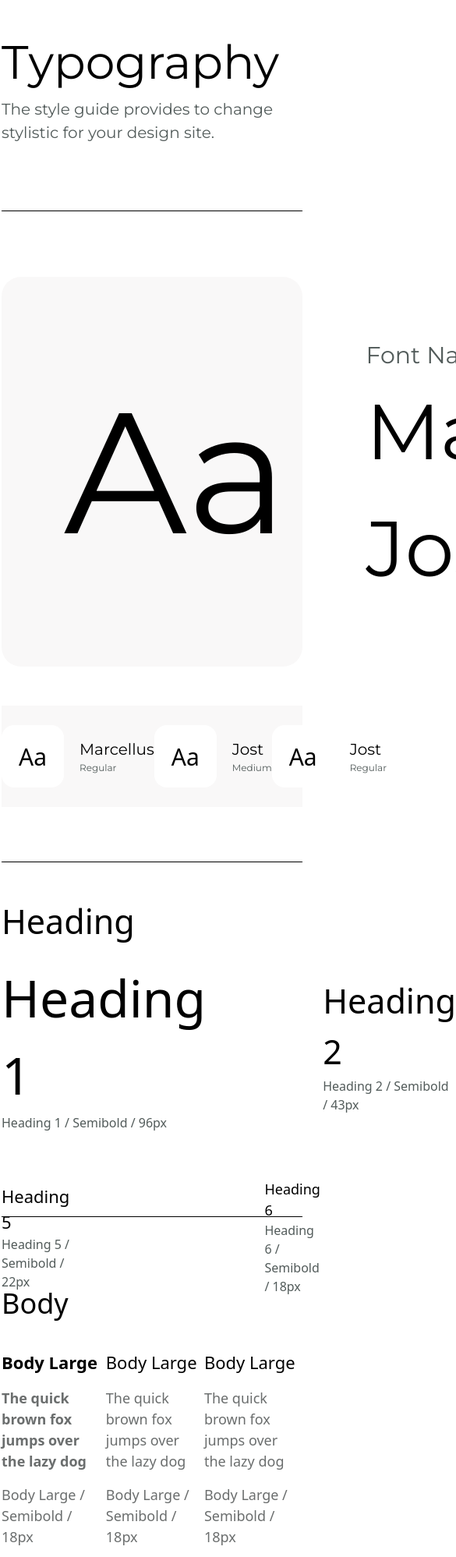
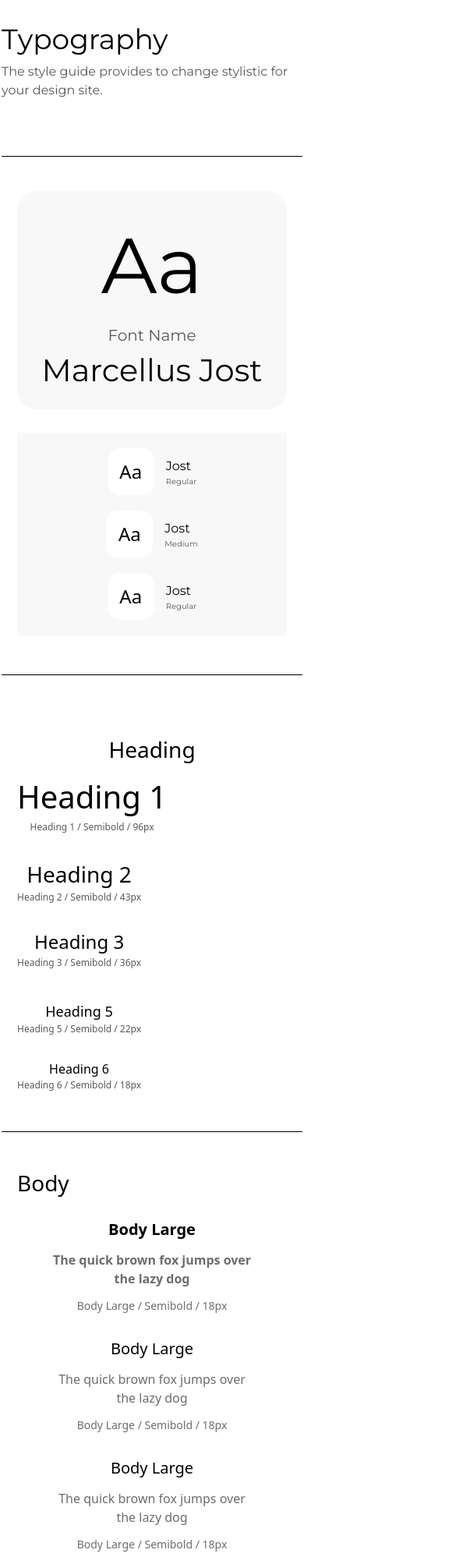
Before and after one commit to Kamolkhan/tailwind-figma-2, a website built with Vite: page index.html in a window 390 px wide. Shown: the top 1997 px of the page at 78% size, 585 px wide, since content can reach past the window. Built offline with nearby package versions, Linux system fonts and the light colour scheme.

Commit message:
responsive version

```diff
--- a/index.html
+++ b/index.html
@@ -6,161 +6,317 @@
     <link rel="stylesheet" href="./src/style.css" />
     <link rel="preconnect" href="https://fonts.googleapis.com" />
     <link rel="preconnect" href="https://fonts.gstatic.com" crossorigin />
-    <link href="https://fonts.googleapis.com/css2?family=Montserrat:ital,wght@0,100..900;1,100..900&display=swap" rel="stylesheet" />
+    <link
+      href="https://fonts.googleapis.com/css2?family=Montserrat:ital,wght@0,100..900;1,100..900&display=swap"
+      rel="stylesheet"
+    />
     <meta name="viewport" content="width=device-width, initial-scale=1.0" />
     <title>Vite + TS</title>
   </head>
   <body class="max-w-7xl mx-auto px-[2px]">
     <!-- NAVBAR -->
-    <div class="container h-[270px] mx-auto pt-[50px]">
-      <h1 class="text-6xl font-['Montserrat']">Typography</h1>
-      <p class="text-[#525B5A] text-[20px] font-normal font-['Montserrat'] pt-[15px]">The style guide provides to change stylistic for your design site.</p>
+    <div class="container h-[200px] mx-auto pt-[30px] sm:pt-[50px]">
+      <h1 class="text-4xl sm:text-6xl font-['Montserrat']">Typography</h1>
+      <p
+        class="text-[16px] sm:text-[20px] text-[#525B5A] font-normal font-['Montserrat'] pt-[10px] sm:pt-[15px]"
+      >
+        The style guide provides to change stylistic for your design site.
+      </p>
     </div>
-	<hr class="pb-1">
+    <hr class="pb-1" />
     <!-- Aa -->
-	<div class="container mx-auto h-[700px]  mt-[80px]">
-		<div class="flex justify-start gap-[100px] items-center h-[500px] bg-[#F9F8F8] rounded-[25px]">
-			<h1 class="text-[220px] font-['Montserrat'] pl-[80px]">Aa</h1>
-			<div class="flex flex-col w-[250px] ">
-				<p class=" text-[#525B5A] text-[30px] font-['Montserrat'] ">Font Name</p>
-				<h1 class="text-[100px] font-['Montserrat']">Marcellus Jost</h1>
+    <div
+      class="container mx-auto h-auto sm:h-[700px] mt-[40px] sm:mt-[80px] px-[20px]"
+    >
+      <div
+        class="flex flex-col sm:flex-row justify-start sm:gap-[100px] items-center h-auto sm:h-[500px] bg-[#F9F8F8] rounded-[25px] p-[20px] sm:p-0"
+      >
+        <h1
+          class="text-[100px] sm:text-[220px] font-['Montserrat'] sm:pl-[80px]"
+        >
+          Aa
+        </h1>
+        <div
+          class="flex flex-col w-full sm:w-[250px] items-center sm:items-start text-center sm:text-left"
+        >
+          <p
+            class="text-[#525B5A] text-[20px] sm:text-[30px] font-['Montserrat']"
+          >
+            Font Name
+          </p>
+          <h1 class="text-[40px] sm:text-[100px] font-['Montserrat']">
+            Marcellus Jost
+          </h1>
         </div>
       </div>
-		<div class="h-[130px] bg-[#F9F8F8] mt-[50px] flex justify-around items-center">
-			<div class="flex items-center justify-center gap-[20px]">
-				<div class="w-[80px] h-[80px] rounded-2xl bg-[#FFF] flex justify-center items-center"><h1 class="text-[30px]">Aa</h1></div>
-				<div class="flex flex-col  ">
-					<h1 class="text-[20px] font-['Montserrat']">Marcellus</h1>
-					<p class="text-[12px] font-['Montserrat'] text-[#525B5A]">Regular</p>
+
+      <div
+        class="h-auto sm:h-[130px] bg-[#F9F8F8] mt-[30px] sm:mt-[50px] flex flex-col sm:flex-row justify-around items-center gap-[20px] sm:gap-0 py-[20px] sm:py-0"
+      >
+        <div class="flex items-center justify-center gap-[15px] sm:gap-[20px]">
+          <div
+            class="w-[60px] h-[60px] sm:w-[80px] sm:h-[80px] rounded-2xl bg-[#FFF] flex justify-center items-center"
+          >
+            <h1 class="text-[24px] sm:text-[30px]">Aa</h1>
+          </div>
+          <div class="flex flex-col">
+            <h1 class="text-[16px] sm:text-[20px] font-['Montserrat']">Jost</h1>
+            <p
+              class="text-[10px] sm:text-[12px] font-['Montserrat'] text-[#525B5A]"
+            >
+              Regular
+            </p>
           </div>
         </div>
-			<div class="flex items-center justify-center gap-[20px]">
-				<div class="w-[80px] h-[80px] rounded-2xl bg-[#FFF] flex justify-center items-center"><h1 class="text-[30px]">Aa</h1></div>
-				<div class="flex flex-col  ">
-					<h1 class="text-[20px] font-['Montserrat']">Jost</h1>
-					<p class="text-[12px] font-['Montserrat'] text-[#525B5A]">Medium</p>
+
+        <!-- 2 -->
+        <div class="flex items-center justify-center gap-[15px] sm:gap-[20px]">
+          <div
+            class="w-[60px] h-[60px] sm:w-[80px] sm:h-[80px] rounded-2xl bg-[#FFF] flex justify-center items-center"
+          >
+            <h1 class="text-[24px] sm:text-[30px]">Aa</h1>
+          </div>
+          <div class="flex flex-col">
+            <h1 class="text-[16px] sm:text-[20px] font-['Montserrat']">Jost</h1>
+            <p
+              class="text-[10px] sm:text-[12px] font-['Montserrat'] text-[#525B5A]"
+            >
+              Medium
+            </p>
           </div>
         </div>
-			<div class="flex items-center justify-center gap-[20px]">
-				<div class="w-[80px] h-[80px] rounded-2xl bg-[#FFF] flex justify-center items-center"><h1 class="text-[30px]">Aa</h1></div>
-				<div class="flex flex-col  ">
-					<h1 class="text-[20px] font-['Montserrat']">Jost</h1>
-					<p class="text-[12px] font-['Montserrat'] text-[#525B5A]">Regular</p>
+
+        <!-- 3 -->
+        <div class="flex items-center justify-center gap-[15px] sm:gap-[20px]">
+          <div
+            class="w-[60px] h-[60px] sm:w-[80px] sm:h-[80px] rounded-2xl bg-[#FFF] flex justify-center items-center"
+          >
+            <h1 class="text-[24px] sm:text-[30px]">Aa</h1>
+          </div>
+          <div class="flex flex-col">
+            <h1 class="text-[16px] sm:text-[20px] font-['Montserrat']">Jost</h1>
+            <p
+              class="text-[10px] sm:text-[12px] font-['Montserrat'] text-[#525B5A]"
+            >
+              Regular
+            </p>
           </div>
         </div>
       </div>
     </div>
-	<hr class="pb-1 mt-[50px]">
+    <hr class="pb-1 mt-[50px]" />
     <!-- HEADING -->
-	<div class="container max-auto h-[400px] mt-80px pt-[40px]">
-		<h1 class="text-[43px] mb-[15px] ">Heading</h1>
-		<div class="flex justify-start items-center gap-[150px] mb-[60px]">
-			<div class="flex flex-col">
-				<h1 class="text-[66px]">Heading 1</h1>
-				<p class="text-[#525B5A]">Heading 1 / Semibold / 96px</p>
+    <div
+      class="container mx-auto h-auto sm:h-[400px] mt-[40px] sm:mt-[80px] pt-[30px] sm:pt-[40px] px-[20px]"
+    >
+      <h1 class="text-[28px] sm:text-[43px] mb-[10px] sm:mb-[15px] text-center">
+        Heading
+      </h1>
+
+      <div
+        class="flex flex-col sm:flex-row justify-start items-start sm:items-center gap-[30px] sm:gap-[150px] mb-[40px] sm:mb-[60px]"
+      >
+        <div class="flex flex-col text-center sm:text-left">
+          <h1 class="text-[40px] sm:text-[66px]">Heading 1</h1>
+          <p class="text-[#525B5A] text-[12px] sm:text-[16px]">
+            Heading 1 / Semibold / 96px
+          </p>
         </div>
-			<div class="flex flex-col ">
-				<h1 class="text-[43px]">Heading 2</h1>
-				<p class="text-[#525B5A]">Heading 2 / Semibold / 43px</p>
+        <div class="flex flex-col text-center sm:text-left">
+          <h1 class="text-[28px] sm:text-[43px]">Heading 2</h1>
+          <p class="text-[#525B5A] text-[12px] sm:text-[16px]">
+            Heading 2 / Semibold / 43px
+          </p>
         </div>
-			<div class="flex flex-col ">
-				<h1 class="text-[36px]">Heading 3</h1>
-				<p class="text-[#525B5A]">Heading 3 / Semibold / 36px</p>
+        <div class="flex flex-col text-center sm:text-left">
+          <h1 class="text-[24px] sm:text-[36px]">Heading 3</h1>
+          <p class="text-[#525B5A] text-[12px] sm:text-[16px]">
+            Heading 3 / Semibold / 36px
+          </p>
         </div>
       </div>
-		<div class="flex justify-start items-center gap-[250px]">
-			<div class="flex flex-col ">
-				<h1 class="text-[22px]">Heading 5</h1>
-				<p class="text-[#525B5A]">Heading 5 / Semibold / 22px</p>
+
+      <div
+        class="flex flex-col sm:flex-row justify-start items-start sm:items-center gap-[30px] sm:gap-[250px]"
+      >
+        <div class="flex flex-col text-center sm:text-left">
+          <h1 class="text-[18px] sm:text-[22px]">Heading 5</h1>
+          <p class="text-[#525B5A] text-[12px] sm:text-[16px]">
+            Heading 5 / Semibold / 22px
+          </p>
         </div>
-			<div class="flex flex-col ">
-				<h1 class="text-[18px]">Heading 6</h1>
-				<p class="text-[#525B5A]">Heading 6 / Semibold / 18px</p>
+        <div class="flex flex-col text-center sm:text-left">
+          <h1 class="text-[16px] sm:text-[18px]">Heading 6</h1>
+          <p class="text-[#525B5A] text-[12px] sm:text-[16px]">
+            Heading 6 / Semibold / 18px
+          </p>
         </div>
       </div>
     </div>
-	<hr class="pb-1 mt-[50px]">
+    <hr class="pb-1 mt-[50px]" />
     <!-- BODY -->
-	<div class="container max-auto mt-[80px]">
-		<h1 class="text-[36px]">Body</h1>
-		<div class="flex justify-between mt-8">
-			<div class="flex flex-col gap-[16px]">
-				<h2 class="text-[22px] font-semibold">Body Large</h2>
-				<p class="text-[18px] text-[#6b6e6e] font-semibold">The quick brown fox jumps over <br> the lazy dog</p>
-				<p class="text-[18px] text-[#6b6e6e]">Body Large / Semibold / 18px</p>
+    <div class="container mx-auto mt-[40px] sm:mt-[80px] px-[20px]">
+      <h1 class="text-[28px] sm:text-[36px]">Body</h1>
+
+      <!-- Body Large -->
+      <div
+        class="flex flex-col sm:flex-row justify-between mt-6 sm:mt-8 gap-[30px] sm:gap-0"
+      >
+        <div class="flex flex-col gap-[12px] text-center sm:text-left">
+          <h2 class="text-[20px] sm:text-[22px] font-semibold">Body Large</h2>
+          <p class="text-[16px] sm:text-[18px] text-[#6b6e6e] font-semibold">
+            The quick brown fox jumps over <br />
+            the lazy dog
+          </p>
+          <p class="text-[14px] sm:text-[18px] text-[#6b6e6e]">
+            Body Large / Semibold / 18px
+          </p>
         </div>
-			<div class="flex flex-col gap-[16px]">
-				<h2 class="text-[22px] font-medium">Body Large</h2>
-				<p class="text-[18px] text-[#6b6e6e] font-medium">The quick brown fox jumps over <br> the lazy dog</p>
-				<p class="text-[18px] text-[#6b6e6e]">Body Large / Semibold / 18px</p>
+        <div class="flex flex-col gap-[12px] text-center sm:text-left">
+          <h2 class="text-[20px] sm:text-[22px] font-medium">Body Large</h2>
+          <p class="text-[16px] sm:text-[18px] text-[#6b6e6e] font-medium">
+            The quick brown fox jumps over <br />
+            the lazy dog
+          </p>
+          <p class="text-[14px] sm:text-[18px] text-[#6b6e6e]">
+            Body Large / Semibold / 18px
+          </p>
         </div>
-			<div class="flex flex-col gap-[16px]">
-				<h2 class="text-[22px] font-normal">Body Large</h2>
-				<p class="text-[18px] text-[#6b6e6e] font-normal">The quick brown fox jumps over <br> the lazy dog</p>
-				<p class="text-[18px] text-[#6b6e6e]">Body Large / Semibold / 18px</p>
+        <div class="flex flex-col gap-[12px] text-center sm:text-left">
+          <h2 class="text-[20px] sm:text-[22px] font-normal">Body Large</h2>
+          <p class="text-[16px] sm:text-[18px] text-[#6b6e6e] font-normal">
+            The quick brown fox jumps over <br />
+            the lazy dog
+          </p>
+          <p class="text-[14px] sm:text-[18px] text-[#6b6e6e]">
+            Body Large / Semibold / 18px
+          </p>
         </div>
       </div>
-		<div class="flex justify-between mt-22">
-			<div class="flex flex-col gap-[16px]">
+
+      <!-- Body Medium -->
+      <div
+        class="flex flex-col sm:flex-row justify-between mt-6 sm:mt-[88px] gap-[30px] sm:gap-0"
+      >
+        <div class="flex flex-col gap-[12px] text-center sm:text-left">
           <h2 class="text-[16px] font-semibold">Body Medium</h2>
-				<p class="text-[16px] text-[#6b6e6e] font-semibold">The quick brown fox jumps over <br> the lazy dog</p>
-				<p class="text-[16px] text-[#6b6e6e]">Body Large / Semibold / 16px</p>
+          <p class="text-[14px] sm:text-[16px] text-[#6b6e6e] font-semibold">
+            The quick brown fox jumps over <br />
+            the lazy dog
+          </p>
+          <p class="text-[12px] sm:text-[16px] text-[#6b6e6e]">
+            Body Large / Semibold / 16px
+          </p>
         </div>
-			<div class="flex flex-col gap-[16px]">
+        <div class="flex flex-col gap-[12px] text-center sm:text-left">
           <h2 class="text-[16px] font-medium">Body Medium</h2>
-				<p class="text-[16px] text-[#6b6e6e] font-medium">The quick brown fox jumps over <br> the lazy dog</p>
-				<p class="text-[16px] text-[#6b6e6e]">Body Large / Semibold / 16px</p>
+          <p class="text-[14px] sm:text-[16px] text-[#6b6e6e] font-medium">
+            The quick brown fox jumps over <br />
+            the lazy dog
+          </p>
+          <p class="text-[12px] sm:text-[16px] text-[#6b6e6e]">
+            Body Large / Semibold / 16px
+          </p>
         </div>
-			<div class="flex flex-col gap-[16px]">
+        <div class="flex flex-col gap-[12px] text-center sm:text-left">
           <h2 class="text-[16px] font-normal">Body Medium</h2>
-				<p class="text-[16px] text-[#6b6e6e] font-normal">The quick brown fox jumps over <br> the lazy dog</p>
-				<p class="text-[16px] text-[#6b6e6e]">Body Large / Semibold / 16px</p>
+          <p class="text-[14px] sm:text-[16px] text-[#6b6e6e] font-normal">
+            The quick brown fox jumps over <br />
+            the lazy dog
+          </p>
+          <p class="text-[12px] sm:text-[16px] text-[#6b6e6e]">
+            Body Large / Semibold / 16px
+          </p>
         </div>
       </div>
-		<div class="flex justify-between items-baseline mt-22">
-			<div class="flex flex-col gap-[16px]">
+
+      <!-- Body Small -->
+      <div
+        class="flex flex-col sm:flex-row justify-between items-center sm:items-baseline mt-6 sm:mt-[88px] gap-[30px] sm:gap-0"
+      >
+        <div class="flex flex-col gap-[12px] text-center sm:text-left">
           <h2 class="text-[14px] font-semibold">Body Small</h2>
-				<p class="text-[14px] text-[#6b6e6e] font-semibold">The quick brown fox jumps over <br> the lazy dog</p>
-				<p class="text-[14px] text-[#6b6e6e]">Body Large / Semibold / 14px</p>
+          <p class="text-[13px] sm:text-[14px] text-[#6b6e6e] font-semibold">
+            The quick brown fox jumps over <br />
+            the lazy dog
+          </p>
+          <p class="text-[12px] text-[#6b6e6e]">Body Large / Semibold / 14px</p>
         </div>
-			<div class="flex flex-col gap-[16px]">
+        <div class="flex flex-col gap-[12px] text-center sm:text-left">
           <h2 class="text-[14px] font-medium">Body Small</h2>
-				<p class="text-[14px] text-[#6b6e6e] font-medium">The quick brown fox jumps over <br> the lazy dog</p>
-				<p class="text-[14px] text-[#6b6e6e]">Body Large / Semibold / 14px</p>
+          <p class="text-[13px] sm:text-[14px] text-[#6b6e6e] font-medium">
+            The quick brown fox jumps over <br />
+            the lazy dog
+          </p>
+          <p class="text-[12px] text-[#6b6e6e]">Body Large / Semibold / 14px</p>
         </div>
-			<div class="flex flex-col gap-[16px]">
+        <div class="flex flex-col gap-[12px] text-center sm:text-left">
           <h2 class="text-[14px] font-normal">Body Small</h2>
-				<p class="text-[14px] text-[#6b6e6e] font-normal">The quick brown fox jumps over <br> the lazy dog</p>
-				<p class="text-[14px] text-[#6b6e6e]">Body Large / Semibold / 14px</p>
+          <p class="text-[13px] sm:text-[14px] text-[#6b6e6e] font-normal">
+            The quick brown fox jumps over <br />
+            the lazy dog
+          </p>
+          <p class="text-[12px] text-[#6b6e6e]">Body Large / Semibold / 14px</p>
         </div>
       </div>
-		<div class="flex justify-between items-baseline mt-22">
-			<div class="flex flex-col gap-[16px]">
+
+      <!-- Body XSmall -->
+      <div
+        class="flex flex-col sm:flex-row justify-between items-center sm:items-baseline mt-6 sm:mt-[88px] gap-[30px] sm:gap-0"
+      >
+        <div class="flex flex-col gap-[12px] text-center sm:text-left">
           <h2 class="text-[12px] font-semibold">Body XSmall</h2>
-				<p class="text-[12px] text-[#6b6e6e] font-semibold">The quick brown fox jumps over <br> the lazy dog</p>
-				<p class="text-[12px] text-[#6b6e6e]">Body Large / Semibold / 12px</p>
+          <p class="text-[11px] sm:text-[12px] text-[#6b6e6e] font-semibold">
+            The quick brown fox jumps over <br />
+            the lazy dog
+          </p>
+          <p class="text-[10px] sm:text-[12px] text-[#6b6e6e]">
+            Body Large / Semibold / 12px
+          </p>
         </div>
-			<div class="flex flex-col gap-[16px]">
+        <div class="flex flex-col gap-[12px] text-center sm:text-left">
           <h2 class="text-[12px] font-medium">Body XSmall</h2>
-				<p class="text-[12px] text-[#6b6e6e] font-medium">The quick brown fox jumps over <br> the lazy dog</p>
-				<p class="text-[12px] text-[#6b6e6e]">Body Large / Semibold / 12px</p>
+          <p class="text-[11px] sm:text-[12px] text-[#6b6e6e] font-medium">
+            The quick brown fox jumps over <br />
+            the lazy dog
+          </p>
+          <p class="text-[10px] sm:text-[12px] text-[#6b6e6e]">
+            Body Large / Semibold / 12px
+          </p>
         </div>
-			<div class="flex flex-col gap-[16px]">
+        <div class="flex flex-col gap-[12px] text-center sm:text-left">
           <h2 class="text-[12px] font-normal">Body XSmall</h2>
-				<p class="text-[12px] text-[#6b6e6e] font-normal">The quick brown fox jumps over <br> the lazy dog</p>
-				<p class="text-[12px] text-[#6b6e6e]">Body Large / Semibold / 12px</p>
+          <p class="text-[11px] sm:text-[12px] text-[#6b6e6e] font-normal">
+            The quick brown fox jumps over <br />
+            the lazy dog
+          </p>
+          <p class="text-[10px] sm:text-[12px] text-[#6b6e6e]">
+            Body Large / Semibold / 12px
+          </p>
         </div>
       </div>
     </div>
-	<hr class="pb-1 mt-[50px]">
+    <hr class="pb-1 mt-[50px]" />
     <!-- FOOTER -->
-	<div class="container max-auto mt-[60px]">
-		<div class="flex justify-around items-center">
-			<div class="flex flex-col gap-[16px]">
-				<h1 class="font-bold text-2xl">Opedia Studio - Styleguide System</h1>
-				<h1 class="text-[#525B5A]">ⓒ 2024 Opedia Studio. All rights reserved.</h1>
+    <div class="container mx-auto mt-[40px] sm:mt-[60px] px-[20px]">
+      <div
+        class="flex flex-col sm:flex-row justify-between items-center gap-[20px] sm:gap-0"
+      >
+        <div class="flex flex-col gap-[10px] text-center sm:text-left">
+          <h1 class="font-bold text-[18px] sm:text-2xl">
+            Opedia Studio - Styleguide System
+          </h1>
+          <h1 class="text-[#525B5A] text-[14px] sm:text-[16px]">
+            ⓒ 2024 Opedia Studio. All rights reserved.
+          </h1>
         </div>
-			<button class="px-[15px] py-[8px] rounded-2xl bg-[#b8b8b84a]"><a href="">https://opediastudio.com/</a></button>
+        <button
+          class="px-[15px] py-[8px] rounded-2xl bg-[#b8b8b84a] text-[14px] sm:text-[16px]"
+        >
+          <a href="https://opediastudio.com/" target="_blank"
+            >https://opediastudio.com/</a
+          >
+        </button>
       </div>
     </div>
     <script type="module" src="/src/main.ts"></script>
```
Lines whose indentation alone changed are shown as unchanged.
